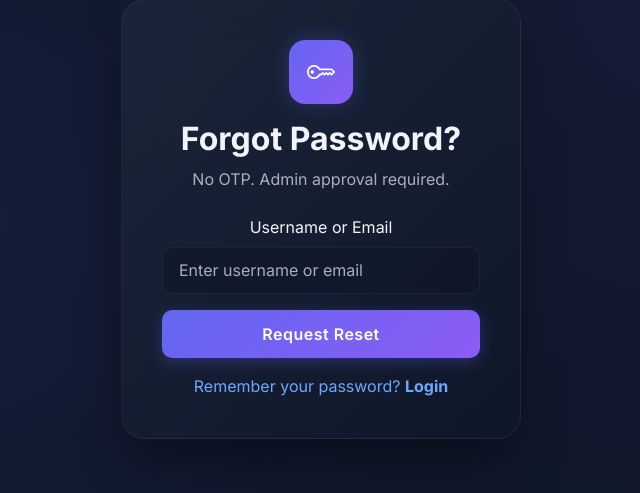
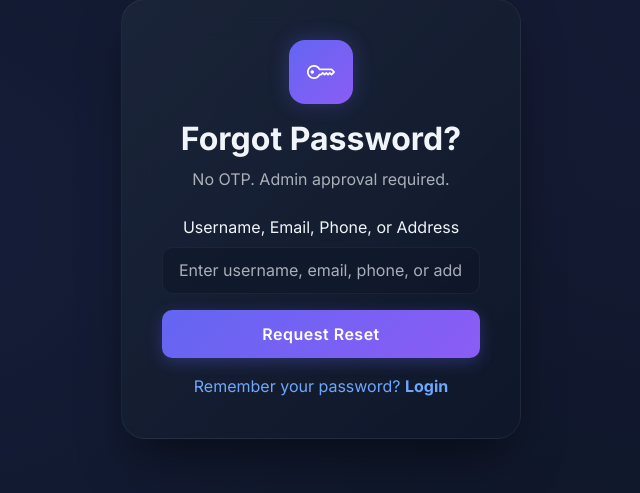
Before and after one commit to 22a21a6157-bit/login-app, a Flask app: page /forgot-password in a window 1280 px wide. Shown: the part 181-674 px from the top of the page, without its empty margins (319-959 px from the left). Run offline with Flask 3, Linux system fonts and the light colour scheme; some libraries are stand-ins or nearby versions.

Commit message:
Describe what you updated

```diff
--- a/app.py
+++ b/app.py
@@ -240,6 +240,10 @@ def register():
             errors.append("Valid email is required.")
         if not username or len(username) < 3:
             errors.append("Username must be at least 3 characters.")
+        if not phone or not re.match(r"^\+?[0-9\s\-]{7,20}$", phone):
+            errors.append("A valid phone number is required.")
+        if not address or len(address) < 5:
+            errors.append("Address is required (min 5 chars).")
         if not password or len(password) < 6:
             errors.append("Password must be at least 6 characters.")
         if password != confirm_password:
@@ -253,9 +257,20 @@ def register():
         conn = get_db()
         try:
             with conn.cursor(cursor_factory=RealDictCursor) as cur:
-                cur.execute("SELECT id FROM users WHERE email = %s OR username = %s", (email, username))
-                if cur.fetchone():
-                    flash("Email or username already exists.", "danger")
+                cur.execute("""
+                    SELECT email, username, phone, address FROM users
+                    WHERE email = %s OR username = %s OR phone = %s OR address = %s
+                """, (email, username, phone, address))
+                existing = cur.fetchone()
+                if existing:
+                    if existing["email"] == email:
+                        flash("Email already exists.", "danger")
+                    elif existing["username"] == username:
+                        flash("Username already exists.", "danger")
+                    elif existing["phone"] == phone:
+                        flash("Phone number already exists.", "danger")
+                    else:
+                        flash("Address already exists.", "danger")
                     return render_template("register.html", ref_code=ref_code)
 
                 referrer_id = None
@@ -359,6 +374,10 @@ def complete_google_profile():
             errors.append("Full name is required.")
         if not username or len(username) < 3:
             errors.append("Username must be at least 3 characters.")
+        if not phone or not re.match(r"^\+?[0-9\s\-]{7,20}$", phone):
+            errors.append("A valid phone number is required.")
+        if not address or len(address) < 5:
+            errors.append("Address is required (min 5 chars).")
         if not password or len(password) < 6:
             errors.append("Password must be at least 6 characters.")
         if password != confirm_password:
@@ -375,10 +394,20 @@ def complete_google_profile():
         conn = get_db()
         try:
             with conn.cursor(cursor_factory=RealDictCursor) as cur:
-                cur.execute("SELECT id FROM users WHERE email = %s OR username = %s",
-                          (session["google_email"], username))
-                if cur.fetchone():
-                    flash("Email or username already exists.", "danger")
+                cur.execute("""
+                    SELECT email, username, phone, address FROM users
+                    WHERE email = %s OR username = %s OR phone = %s OR address = %s
+                """, (session["google_email"], username, phone, address))
+                existing = cur.fetchone()
+                if existing:
+                    if existing["email"] == session["google_email"]:
+                        flash("Email already exists.", "danger")
+                    elif existing["username"] == username:
+                        flash("Username already exists.", "danger")
+                    elif existing["phone"] == phone:
+                        flash("Phone number already exists.", "danger")
+                    else:
+                        flash("Address already exists.", "danger")
                     return render_template("complete_google_profile.html",
                                            email=session.get("google_email"),
                                            name=session.get("google_name", ""),
@@ -470,8 +499,18 @@ def login():
                     if col in columns:
                         select_cols.append(col)
 
-                query = f"SELECT {', '.join(select_cols)} FROM users WHERE username = %s OR email = %s"
-                cur.execute(query, (username, username))
+                # Allow login with username, email, phone, or address
+                conditions = ["username = %s", "email = %s"]
+                params = [username, username]
+                if "phone" in columns:
+                    conditions.append("phone = %s")
+                    params.append(username)
+                if "address" in columns:
+                    conditions.append("address = %s")
+                    params.append(username)
+
+                query = f"SELECT {', '.join(select_cols)} FROM users WHERE {' OR '.join(conditions)}"
+                cur.execute(query, tuple(params))
                 user = cur.fetchone()
 
                 if not user:
@@ -595,8 +634,8 @@ def forgot_password():
             with conn.cursor(cursor_factory=RealDictCursor) as cur:
                 cur.execute("""
                     SELECT id, public_user_id, full_name, email, status
-                    FROM users WHERE username = %s OR email = %s
-                """, (identifier, identifier))
+                    FROM users WHERE username = %s OR email = %s OR phone = %s OR address = %s
+                """, (identifier, identifier, identifier, identifier))
                 user = cur.fetchone()
 
                 if not user:
@@ -644,9 +683,6 @@ def forgot_password():
 
 @app.route("/reset-password/<token>", methods=["GET", "POST"])
 def reset_password(token):
-    if "user_id" in session:
-        return redirect(url_for("dashboard"))
-
     conn = get_db()
     try:
         with conn.cursor(cursor_factory=RealDictCursor) as cur:
@@ -660,6 +696,14 @@ def reset_password(token):
             except (BadSignature, KeyError, ValueError, TypeError):
                 flash("Invalid reset link.", "danger")
                 return redirect(url_for("login"))
+
+            # If a session already exists (e.g. the admin who approved this
+            # request is still logged in, or a stale session in the same
+            # browser) it must not hijack this page - the reset form should
+            # always be shown to whoever holds the valid token. Clear any
+            # session that doesn't belong to the token's own user.
+            if session.get("user_id") != user_id:
+                session.clear()
 
             cur.execute("""
                 SELECT id, public_user_id, full_name, password_reset_status
--- a/schema.sql
+++ b/schema.sql
@@ -10,8 +10,8 @@ CREATE TABLE IF NOT EXISTS users (
     public_user_id CHAR(16) UNIQUE NOT NULL,
     full_name VARCHAR(100) NOT NULL,
     email VARCHAR(120) UNIQUE NOT NULL,
-    phone VARCHAR(20),
-    address TEXT,
+    phone VARCHAR(20) UNIQUE NOT NULL,
+    address TEXT UNIQUE NOT NULL,
     username VARCHAR(50) UNIQUE NOT NULL,
     password_hash VARCHAR(255),
     google_id VARCHAR(100) UNIQUE,
--- a/templates/complete_google_profile.html
+++ b/templates/complete_google_profile.html
@@ -16,7 +16,7 @@
             <div class="row">
                 <div class="col-md-6 mb-3">
                     <label class="form-label">Phone</label>
-                    <input type="tel" name="phone" class="form-control" placeholder="+1 234 567 890">
+                    <input type="tel" name="phone" class="form-control" placeholder="+1 234 567 890" required>
                 </div>
                 <div class="col-md-6 mb-3">
                     <label class="form-label">Referral ID <small class="text-muted">(optional)</small></label>
@@ -25,7 +25,7 @@
             </div>
             <div class="mb-3">
                 <label class="form-label">Address</label>
-                <textarea name="address" class="form-control" rows="2" placeholder="Your address"></textarea>
+                <textarea name="address" class="form-control" rows="2" placeholder="Your address" required></textarea>
             </div>
             <div class="mb-3">
                 <label class="form-label">Username</label>
--- a/templates/forgot_password.html
+++ b/templates/forgot_password.html
@@ -17,8 +17,8 @@
         {% else %}
         <form method="POST" action="{{ url_for('forgot_password') }}">
             <div class="mb-3">
-                <label class="form-label">Username or Email</label>
-                <input type="text" name="identifier" class="form-control" placeholder="Enter username or email" required>
+                <label class="form-label">Username, Email, Phone, or Address</label>
+                <input type="text" name="identifier" class="form-control" placeholder="Enter username, email, phone, or address" required>
             </div>
             <button type="submit" class="btn btn-primary w-100 btn-glow">Request Reset</button>
         </form>
--- a/templates/login.html
+++ b/templates/login.html
@@ -10,10 +10,10 @@
         </div>
         <form method="POST" action="{{ url_for('login') }}">
             <div class="mb-3">
-                <label class="form-label">Username or Email</label>
+                <label class="form-label">Username, Email, Phone, or Address</label>
                 <div class="input-group">
                     <span class="input-group-text"><i class="bi bi-person"></i></span>
-                    <input type="text" name="username" class="form-control" placeholder="Enter username or email" required>
+                    <input type="text" name="username" class="form-control" placeholder="Enter username, email, phone, or address" required>
                 </div>
             </div>
             <div class="mb-3">
--- a/templates/register.html
+++ b/templates/register.html
@@ -26,7 +26,7 @@
             <div class="row">
                 <div class="col-md-6 mb-3">
                     <label class="form-label">Phone</label>
-                    <input type="tel" name="phone" class="form-control" placeholder="+1 234 567 890">
+                    <input type="tel" name="phone" class="form-control" placeholder="+1 234 567 890" required>
                 </div>
                 <div class="col-md-6 mb-3">
                     <label class="form-label">Referral ID <small class="text-muted">(optional)</small></label>
@@ -35,7 +35,7 @@
             </div>
             <div class="mb-3">
                 <label class="form-label">Address</label>
-                <textarea name="address" class="form-control" rows="2" placeholder="Your address"></textarea>
+                <textarea name="address" class="form-control" rows="2" placeholder="Your address" required></textarea>
             </div>
             <div class="mb-3">
                 <label class="form-label">Password</label>
```
Also changed, not shown: migration.sql (+26 -0 lines).
